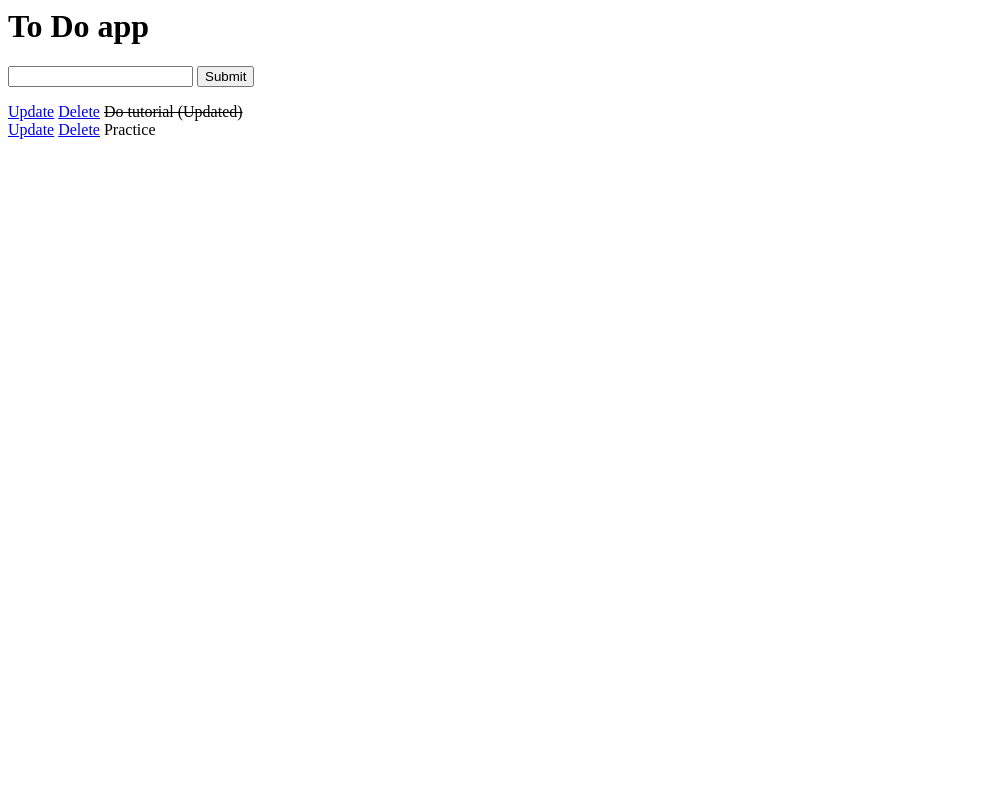
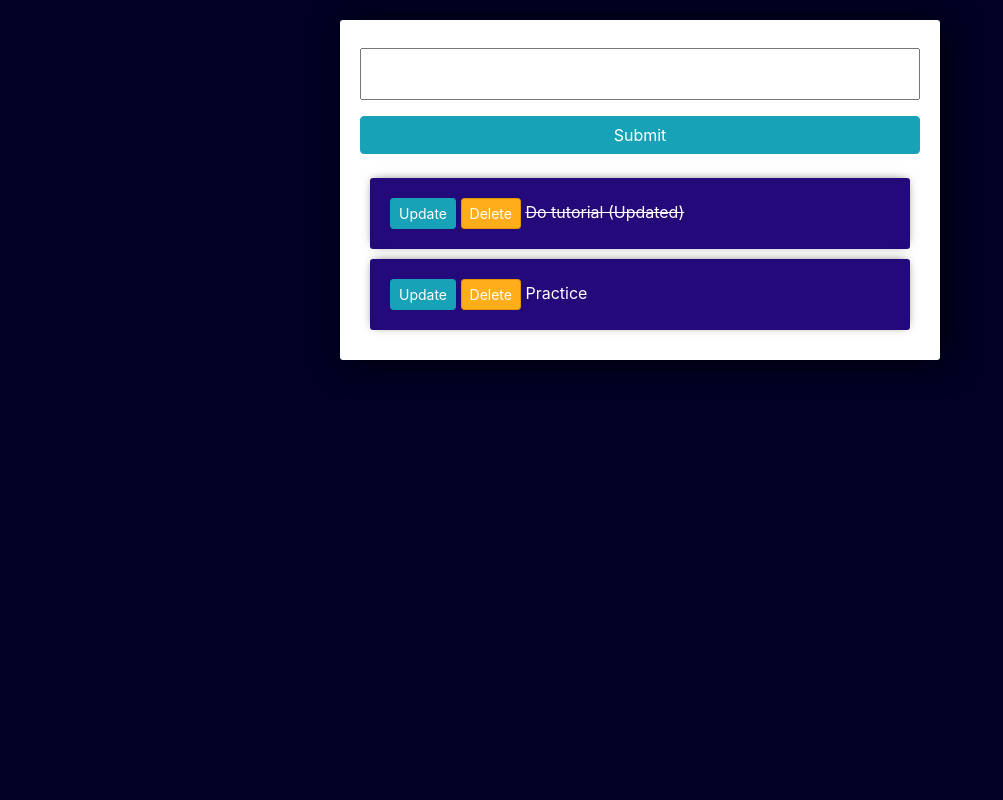
Before and after one commit to SayemKaderChowdhury/django_todo_app, a Django app: template tasks/templates/tasks/list.html in a window 1280 px wide. Shown: the whole page, without its empty margins (0-1003 px from the left). Run offline with Django 3.2, Linux system fonts and the light colour scheme; the template is opened without the code that fills it: values that come from a table or form of the project are taken from there, others are empty; data comes from the database, SQL or seed files in the repository; form fields are guessed from the names that the template uses; some libraries are stand-ins or nearby versions.

Commit message:
Added styling with bootstrap

```diff
--- a/tasks/templates/tasks/list.html
+++ b/tasks/templates/tasks/list.html
@@ -1,20 +1,75 @@
-<h1>To Do app</h1>
+<link rel="stylesheet" href="https://stackpath.bootstrapcdn.com/bootstrap/4.5.0/css/bootstrap.min.css"
+      integrity="sha384-9aIt2nRpC12Uk9gS9baDl411NQApFmC26EwAOH8WgZl5MYYxFfc+NcPb1dKGj7Sk" crossorigin="anonymous">
 
-<form action="/" method="post">
+<style>
+
+    body {
+        background-color: rgb(2,0,36);
+    }
+
+    input {
+        width: 100%;
+        padding: 12px 20px;
+        margin: 8px 0;
+        box-sizing: border-box;
+    }
+
+    input::placeholder {
+        color: #d3d3d3;
+    }
+
+    .submit {
+        background-color: #6BA3E8;
+    }
+
+    .center-column {
+        width: 600px;
+        margin: 20px auto;
+        padding: 20px;
+        background-color: #fff;
+        border-radius: 3px;
+        box-shadow: 6px 2px 30px 0px rgba(0, 0, 0, 0.75);
+    }
+
+    .item-row {
+        {#background-color: #906abd;#}
+        background-color: #230979;
+        margin: 10px;
+        padding: 20px;
+        border-radius: 3px;
+        color: #fff;
+        font-size: 16px;
+        box-shadow: 0px -1px 10px -4px rgba(0, 0, 0, 0.75);
+    }
+
+    .btn-danger {
+        background-color: #ffae19;
+        border-color: #e59400;
+    }
+
+</style>
+
+<div class="center-column">
+
+    <form method="POST" action="/">
         {% csrf_token %}
         {{ form.title }}
-    <input type="submit" name="Create Task">
+        <input class="btn btn-info" type="submit" name="Create Task">
     </form>
 
+    <div class="todo-list">
+
         {% for task in tasks %}
-    <div>
-        <a href="{% url 'update_task' task.id %}">Update</a>
-        <a href="{% url 'delete' task.id %}">Delete</a>
+            <div class="item-row">
+                <a class="btn btn-sm btn-info" href="{% url 'update_task' task.id %}">Update</a>
+                <a class="btn btn-sm btn-danger" href="{% url 'delete' task.id %}">Delete</a>
 
                 {% if task.complete == True %}
                     <span style="text-decoration: line-through;">{{ task }}</span>
                 {% else %}
-            <spam>{{ task }}</spam>
+                    <span>{{ task }}</span>
                 {% endif %}
             </div>
         {% endfor %}
+    </div>
+</div>
```
Lines whose indentation alone changed are shown as unchanged.
